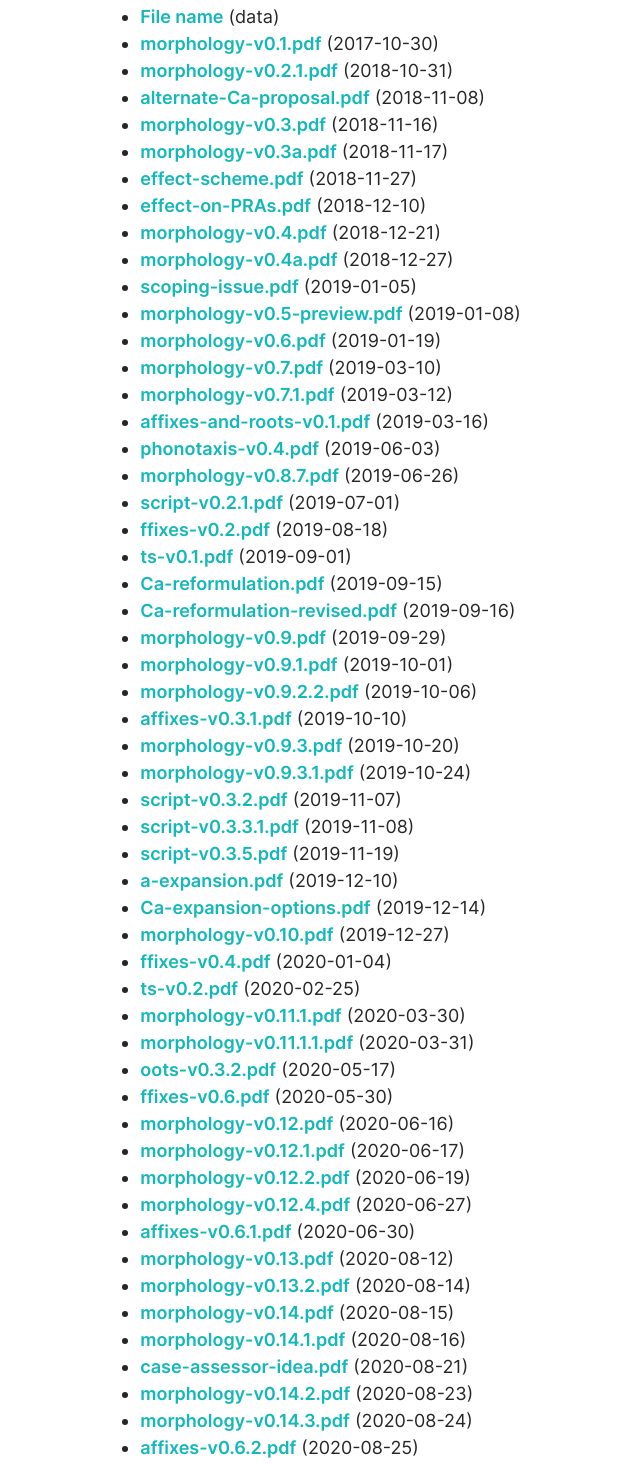
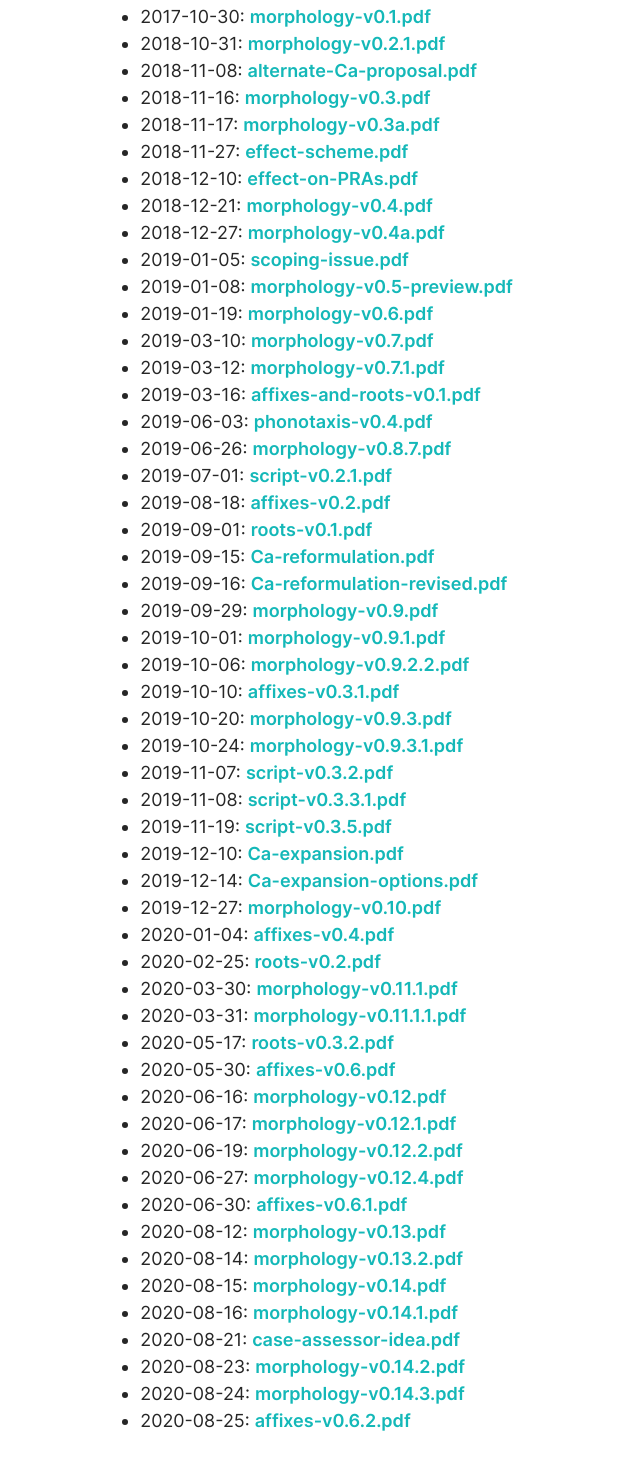
Before and after one commit to uakci/ithkuil.place, a plain HTML site: page www/4/archive/index.html in a window 1280 px wide. Shown: the part 284-1748 px from the top of the page, without its empty margins (236-876 px from the left). Drawn offline with Linux system fonts and the light colour scheme.

Commit message:
oopsie: untruncated the file names

```diff
--- a/www/4/archive/index.html
+++ b/www/4/archive/index.html
@@ -22,60 +22,113 @@
         Thanks to Ilmen and Hactar for helping collect these documents.
       </p>
       <ul>
-        <li><a href="4/colors/">File name</a> (data)</li>
-        <li><a href="morphology-v0.1.pdf"         >morphology-v0.1.pdf</a         > (2017-10-30)</li>
-        <li><a href="morphology-v0.2.1.pdf"       >morphology-v0.2.1.pdf</a       > (2018-10-31)</li>
-        <li><a href="alternate-Ca-proposal.pdf"   >alternate-Ca-proposal.pdf</a   > (2018-11-08)</li>
-        <li><a href="morphology-v0.3.pdf"         >morphology-v0.3.pdf</a         > (2018-11-16)</li>
-        <li><a href="morphology-v0.3a.pdf"        >morphology-v0.3a.pdf</a        > (2018-11-17)</li>
-        <li><a href="effect-scheme.pdf"           >effect-scheme.pdf</a           > (2018-11-27)</li>
-        <li><a href="effect-on-PRAs.pdf"          >effect-on-PRAs.pdf</a          > (2018-12-10)</li>
-        <li><a href="morphology-v0.4.pdf"         >morphology-v0.4.pdf</a         > (2018-12-21)</li>
-        <li><a href="morphology-v0.4a.pdf"        >morphology-v0.4a.pdf</a        > (2018-12-27)</li>
-        <li><a href="scoping-issue.pdf"           >scoping-issue.pdf</a           > (2019-01-05)</li>
-        <li><a href="morphology-v0.5-preview.pdf" >morphology-v0.5-preview.pdf</a > (2019-01-08)</li>
-        <li><a href="morphology-v0.6.pdf"         >morphology-v0.6.pdf</a         > (2019-01-19)</li>
-        <li><a href="morphology-v0.7.pdf"         >morphology-v0.7.pdf</a         > (2019-03-10)</li>
-        <li><a href="morphology-v0.7.1.pdf"       >morphology-v0.7.1.pdf</a       > (2019-03-12)</li>
-        <li><a href="affixes-and-roots-v0.1.pdf"  >affixes-and-roots-v0.1.pdf</a  > (2019-03-16)</li>
-        <li><a href="phonotaxis-v0.4.pdf"         >phonotaxis-v0.4.pdf</a         > (2019-06-03)</li>
-        <li><a href="morphology-v0.8.7.pdf"       >morphology-v0.8.7.pdf</a       > (2019-06-26)</li>
-        <li><a href="script-v0.2.1.pdf"           >script-v0.2.1.pdf</a           > (2019-07-01)</li>
-        <li><a href="affixes-v0.2.pdf"            >ffixes-v0.2.pdf</a             > (2019-08-18)</li>
-        <li><a href="roots-v0.1.pdf"              >ts-v0.1.pdf</a                 > (2019-09-01)</li>
-        <li><a href="Ca-reformulation.pdf"        >Ca-reformulation.pdf</a        > (2019-09-15)</li>
-        <li><a href="Ca-reformulation-revised.pdf">Ca-reformulation-revised.pdf</a> (2019-09-16)</li>
-        <li><a href="morphology-v0.9.pdf"         >morphology-v0.9.pdf</a         > (2019-09-29)</li>
-        <li><a href="morphology-v0.9.1.pdf"       >morphology-v0.9.1.pdf</a       > (2019-10-01)</li>
-        <li><a href="morphology-v0.9.2.2.pdf"     >morphology-v0.9.2.2.pdf</a     > (2019-10-06)</li>
-        <li><a href="affixes-v0.3.1.pdf"          >affixes-v0.3.1.pdf</a          > (2019-10-10)</li>
-        <li><a href="morphology-v0.9.3.pdf"       >morphology-v0.9.3.pdf</a       > (2019-10-20)</li>
-        <li><a href="morphology-v0.9.3.1.pdf"     >morphology-v0.9.3.1.pdf</a     > (2019-10-24)</li>
-        <li><a href="script-v0.3.2.pdf"           >script-v0.3.2.pdf</a           > (2019-11-07)</li>
-        <li><a href="script-v0.3.3.1.pdf"         >script-v0.3.3.1.pdf</a         > (2019-11-08)</li>
-        <li><a href="script-v0.3.5.pdf"           >script-v0.3.5.pdf</a           > (2019-11-19)</li>
-        <li><a href="Ca-expansion.pdf"            >a-expansion.pdf</a             > (2019-12-10)</li>
-        <li><a href="Ca-expansion-options.pdf"    >Ca-expansion-options.pdf</a    > (2019-12-14)</li>
-        <li><a href="morphology-v0.10.pdf"        >morphology-v0.10.pdf</a        > (2019-12-27)</li>
-        <li><a href="affixes-v0.4.pdf"            >ffixes-v0.4.pdf</a             > (2020-01-04)</li>
-        <li><a href="roots-v0.2.pdf"              >ts-v0.2.pdf</a                 > (2020-02-25)</li>
-        <li><a href="morphology-v0.11.1.pdf"      >morphology-v0.11.1.pdf</a      > (2020-03-30)</li>
-        <li><a href="morphology-v0.11.1.1.pdf"    >morphology-v0.11.1.1.pdf</a    > (2020-03-31)</li>
-        <li><a href="roots-v0.3.2.pdf"            >oots-v0.3.2.pdf</a             > (2020-05-17)</li>
-        <li><a href="affixes-v0.6.pdf"            >ffixes-v0.6.pdf</a             > (2020-05-30)</li>
-        <li><a href="morphology-v0.12.pdf"        >morphology-v0.12.pdf</a        > (2020-06-16)</li>
-        <li><a href="morphology-v0.12.1.pdf"      >morphology-v0.12.1.pdf</a      > (2020-06-17)</li>
-        <li><a href="morphology-v0.12.2.pdf"      >morphology-v0.12.2.pdf</a      > (2020-06-19)</li>
-        <li><a href="morphology-v0.12.4.pdf"      >morphology-v0.12.4.pdf</a      > (2020-06-27)</li>
-        <li><a href="affixes-v0.6.1.pdf"          >affixes-v0.6.1.pdf</a          > (2020-06-30)</li>
-        <li><a href="morphology-v0.13.pdf"        >morphology-v0.13.pdf</a        > (2020-08-12)</li>
-        <li><a href="morphology-v0.13.2.pdf"      >morphology-v0.13.2.pdf</a      > (2020-08-14)</li>
-        <li><a href="morphology-v0.14.pdf"        >morphology-v0.14.pdf</a        > (2020-08-15)</li>
-        <li><a href="morphology-v0.14.1.pdf"      >morphology-v0.14.1.pdf</a      > (2020-08-16)</li>
-        <li><a href="case-assessor-idea.pdf"      >case-assessor-idea.pdf</a      > (2020-08-21)</li>
-        <li><a href="morphology-v0.14.2.pdf"      >morphology-v0.14.2.pdf</a      > (2020-08-23)</li>
-        <li><a href="morphology-v0.14.3.pdf"      >morphology-v0.14.3.pdf</a      > (2020-08-24)</li>
-        <li><a href="affixes-v0.6.2.pdf"          >affixes-v0.6.2.pdf</a          > (2020-08-25)</li>
+        <li>2017-10-30: <a href="2017-10-30-morphology-v0.1.pdf"         >morphology-v0.1.pdf</a         ></li>
+        <li>2018-10-31: <a href="2018-10-31-morphology-v0.2.1.pdf"       >morphology-v0.2.1.pdf</a       ></li>
+        <li>2018-11-08: <a href="2018-11-08-alternate-Ca-proposal.pdf"   >alternate-Ca-proposal.pdf</a   ></li>
+        <li>2018-11-16: <a href="2018-11-16-morphology-v0.3.pdf"         >morphology-v0.3.pdf</a         ></li>
+        <li>2018-11-17: <a href="2018-11-17-morphology-v0.3a.pdf"        >morphology-v0.3a.pdf</a        ></li>
+        <li>2018-11-27: <a href="2018-11-27-effect-scheme.pdf"           >effect-scheme.pdf</a           ></li>
+        <li>2018-12-10: <a href="2018-12-10-effect-on-PRAs.pdf"          >effect-on-PRAs.pdf</a          ></li>
+        <li>2018-12-21: <a href="2018-12-21-morphology-v0.4.pdf"         >morphology-v0.4.pdf</a         ></li>
+        <li>2018-12-27: <a href="2018-12-27-morphology-v0.4a.pdf"        >morphology-v0.4a.pdf</a        ></li>
+        <li>2019-01-05: <a href="2019-01-05-scoping-issue.pdf"           >scoping-issue.pdf</a           ></li>
+        <li>2019-01-08: <a href="2019-01-08-morphology-v0.5-preview.pdf" >morphology-v0.5-preview.pdf</a ></li>
+        <li>2019-01-19: <a href="2019-01-19-morphology-v0.6.pdf"         >morphology-v0.6.pdf</a         ></li>
+        <li>2019-03-10: <a href="2019-03-10-morphology-v0.7.pdf"         >morphology-v0.7.pdf</a         ></li>
+        <li>2019-03-12: <a href="2019-03-12-morphology-v0.7.1.pdf"       >morphology-v0.7.1.pdf</a       ></li>
+        <li>2019-03-16: <a href="2019-03-16-affixes-and-roots-v0.1.pdf"  >affixes-and-roots-v0.1.pdf</a  ></li>
+        <li>2019-06-03: <a href="2019-06-03-phonotaxis-v0.4.pdf"         >phonotaxis-v0.4.pdf</a         ></li>
+        <li>2019-06-26: <a href="2019-06-26-morphology-v0.8.7.pdf"       >morphology-v0.8.7.pdf</a       ></li>
+        <li>2019-07-01: <a href="2019-07-01-script-v0.2.1.pdf"           >script-v0.2.1.pdf</a           ></li>
+        <li>2019-08-18: <a href="2019-08-18-affixes-v0.2.pdf"            >affixes-v0.2.pdf</a            ></li>
+        <li>2019-09-01: <a href="2019-09-01-roots-v0.1.pdf"              >roots-v0.1.pdf</a              ></li>
+        <li>2019-09-15: <a href="2019-09-15-Ca-reformulation.pdf"        >Ca-reformulation.pdf</a        ></li>
+        <li>2019-09-16: <a href="2019-09-16-Ca-reformulation-revised.pdf">Ca-reformulation-revised.pdf</a></li>
+        <li>2019-09-29: <a href="2019-09-29-morphology-v0.9.pdf"         >morphology-v0.9.pdf</a         ></li>
+        <li>2019-10-01: <a href="2019-10-01-morphology-v0.9.1.pdf"       >morphology-v0.9.1.pdf</a       ></li>
+        <li>2019-10-06: <a href="2019-10-06-morphology-v0.9.2.2.pdf"     >morphology-v0.9.2.2.pdf</a     ></li>
+        <li>2019-10-10: <a href="2019-10-10-affixes-v0.3.1.pdf"          >affixes-v0.3.1.pdf</a          ></li>
+        <li>2019-10-20: <a href="2019-10-20-morphology-v0.9.3.pdf"       >morphology-v0.9.3.pdf</a       ></li>
+        <li>2019-10-24: <a href="2019-10-24-morphology-v0.9.3.1.pdf"     >morphology-v0.9.3.1.pdf</a     ></li>
+        <li>2019-11-07: <a href="2019-11-07-script-v0.3.2.pdf"           >script-v0.3.2.pdf</a           ></li>
+        <li>2019-11-08: <a href="2019-11-08-script-v0.3.3.1.pdf"         >script-v0.3.3.1.pdf</a         ></li>
+        <li>2019-11-19: <a href="2019-11-19-script-v0.3.5.pdf"           >script-v0.3.5.pdf</a           ></li>
+        <li>2019-12-10: <a href="2019-12-10-Ca-expansion.pdf"            >Ca-expansion.pdf</a            ></li>
+        <li>2019-12-14: <a href="2019-12-14-Ca-expansion-options.pdf"    >Ca-expansion-options.pdf</a    ></li>
+        <li>2019-12-27: <a href="2019-12-27-morphology-v0.10.pdf"        >morphology-v0.10.pdf</a        ></li>
+        <li>2020-01-04: <a href="2020-01-04-affixes-v0.4.pdf"            >affixes-v0.4.pdf</a            ></li>
+        <li>2020-02-25: <a href="2020-02-25-roots-v0.2.pdf"              >roots-v0.2.pdf</a              ></li>
+        <li>2020-03-30: <a href="2020-03-30-morphology-v0.11.1.pdf"      >morphology-v0.11.1.pdf</a      ></li>
+        <li>2020-03-31: <a href="2020-03-31-morphology-v0.11.1.1.pdf"    >morphology-v0.11.1.1.pdf</a    ></li>
+        <li>2020-05-17: <a href="2020-05-17-roots-v0.3.2.pdf"            >roots-v0.3.2.pdf</a            ></li>
+        <li>2020-05-30: <a href="2020-05-30-affixes-v0.6.pdf"            >affixes-v0.6.pdf</a            ></li>
+        <li>2020-06-16: <a href="2020-06-16-morphology-v0.12.pdf"        >morphology-v0.12.pdf</a        ></li>
+        <li>2020-06-17: <a href="2020-06-17-morphology-v0.12.1.pdf"      >morphology-v0.12.1.pdf</a      ></li>
+        <li>2020-06-19: <a href="2020-06-19-morphology-v0.12.2.pdf"      >morphology-v0.12.2.pdf</a      ></li>
+        <li>2020-06-27: <a href="2020-06-27-morphology-v0.12.4.pdf"      >morphology-v0.12.4.pdf</a      ></li>
+        <li>2020-06-30: <a href="2020-06-30-affixes-v0.6.1.pdf"          >affixes-v0.6.1.pdf</a          ></li>
+        <li>2020-08-12: <a href="2020-08-12-morphology-v0.13.pdf"        >morphology-v0.13.pdf</a        ></li>
+        <li>2020-08-14: <a href="2020-08-14-morphology-v0.13.2.pdf"      >morphology-v0.13.2.pdf</a      ></li>
+        <li>2020-08-15: <a href="2020-08-15-morphology-v0.14.pdf"        >morphology-v0.14.pdf</a        ></li>
+        <li>2020-08-16: <a href="2020-08-16-morphology-v0.14.1.pdf"      >morphology-v0.14.1.pdf</a      ></li>
+        <li>2020-08-21: <a href="2020-08-21-case-assessor-idea.pdf"      >case-assessor-idea.pdf</a      ></li>
+        <li>2020-08-23: <a href="2020-08-23-morphology-v0.14.2.pdf"      >morphology-v0.14.2.pdf</a      ></li>
+        <li>2020-08-24: <a href="2020-08-24-morphology-v0.14.3.pdf"      >morphology-v0.14.3.pdf</a      ></li>
+        <li>2020-08-25: <a href="2020-08-25-affixes-v0.6.2.pdf"          >affixes-v0.6.2.pdf</a          ></li>
+
+
+
+
+
+
+
+
+
+
+
+
+
+
+
+
+
+
+
+
+
+
+
+
+
+
+
+
+
+
+
+
+
+
+
+
+
+
+
+
+
+
+
+
+
+
+
+
+
+
+
+
+
+
       </ul>
     </main>
   </body>
```
